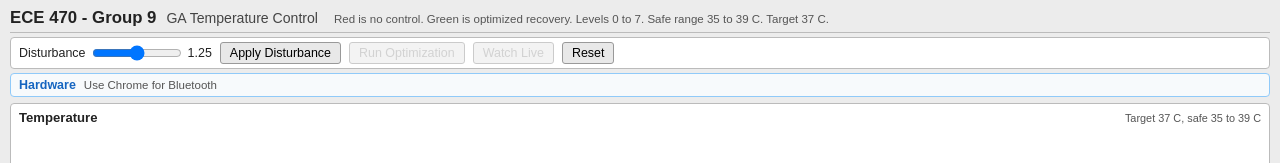
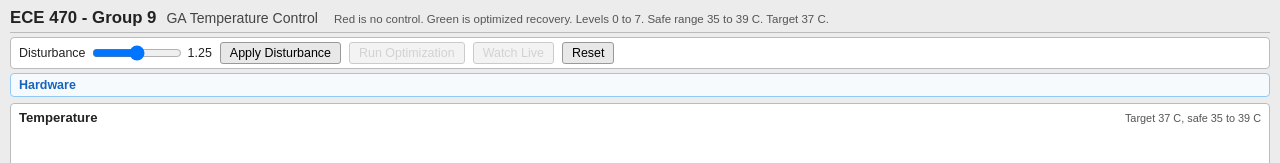
Before and after one commit to ahmaddaadaa/ECE470_Group9, a React (Create React App) app in the folder ga-dashboard/: page / in a window 1280 px wide. Shown: the top 163 px of the page. Built offline with nearby package versions, Linux system fonts and the light colour scheme.

Commit message:
Remove Chrome Bluetooth note from the hardware bar
Keep the BLE connect UI without the browser warning text.

```diff
--- a/ga-dashboard/src/components/BluetoothPanel.js
+++ b/ga-dashboard/src/components/BluetoothPanel.js
@@ -13,9 +13,6 @@ export default function BluetoothPanel({
   return (
     <div className="toolbar ble-toolbar">
       <span className="ble-label">Hardware</span>
-      {!supported && (
-        <span className="queue-note">Use Chrome for Bluetooth</span>
-      )}
       {supported && !connected && (
         <button type="button" disabled={busy} onClick={onConnect}>
           Connect board
```
